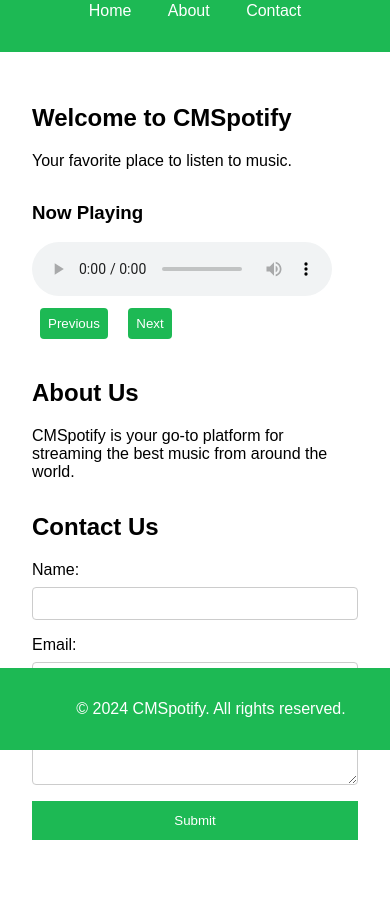
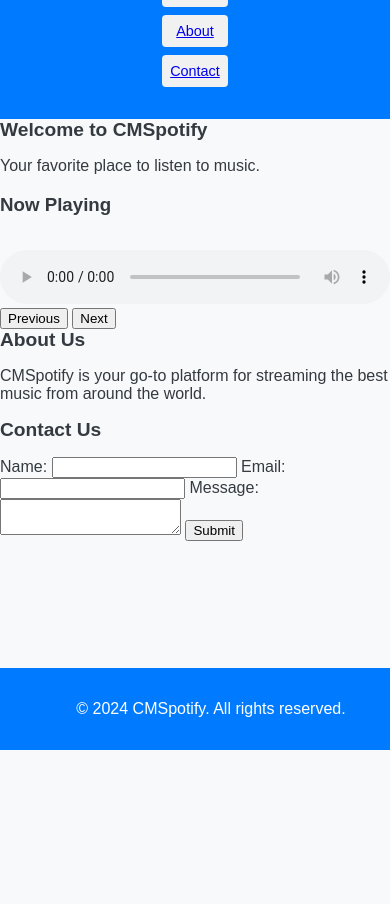
Before and after one commit to kaue431/CMBeats, a plain HTML site: page index.html in a window 390 px wide. Shown: the part 94-998 px from the top of the page. After the commit the page ends 844 px from the top, so only its background shows below. Drawn offline with Linux system fonts and the light colour scheme.

Commit message:
Update styles.css

```diff
--- a/styles.css
+++ b/styles.css
@@ -1,84 +1,141 @@
+:root {
+    --background-color: #f8f9fa;
+    --text-color: #343a40;
+    --header-footer-background: #007bff;
+    --card-background: #ffffff;
+    --card-shadow: rgba(0, 0, 0, 0.1);
+    --playlist-item-background: #f1f1f1;
+    --playlist-item-hover: #e2e6ea;
+}
+
 body {
     font-family: Arial, sans-serif;
+    background-color: var(--background-color);
+    color: var(--text-color);
     margin: 0;
     padding: 0;
-    box-sizing: border-box;
 }
 
 header {
-    background-color: #1DB954;
+    background-color: var(--header-footer-background);
     color: white;
     padding: 1rem;
     text-align: center;
+    display: flex;
+    justify-content: space-between;
+    align-items: center;
 }
 
-nav ul {
+h1 {
+    margin: 0;
+    font-size: 2.5rem;
+}
+
+#theme-toggle {
+    background: none;
+    border: 1px solid white;
+    color: white;
+    padding: 0.5rem 1rem;
+    cursor: pointer;
+    border-radius: 4px;
+}
+
+.container {
+    display: flex;
+    flex-wrap: wrap;
+    justify-content: center;
+    padding: 1rem;
+}
+
+.card {
+    background: var(--card-background);
+    border-radius: 8px;
+    box-shadow: 0 4px 8px var(--card-shadow);
+    margin: 1rem;
+    padding: 1rem;
+    flex: 1 1 300px;
+    max-width: 300px;
+}
+
+h2 {
+    font-size: 1.5rem;
+    margin-top: 0;
+}
+
+ul {
     list-style: none;
     padding: 0;
 }
 
-nav ul li {
-    display: inline;
-    margin: 0 1rem;
+li {
+    padding: 0.5rem;
+    margin: 0.5rem 0;
+    background-color: var(--playlist-item-background);
+    border-radius: 4px;
+    cursor: pointer;
+    transition: background-color 0.3s;
 }
 
-nav ul li a {
-    color: white;
-    text-decoration: none;
+li:hover {
+    background-color: var(--playlist-item-hover);
 }
 
-main {
-    padding: 2rem;
-}
-
-section {
-    margin-bottom: 2rem;
-}
-
-form {
-    display: flex;
-    flex-direction: column;
-}
-
-label {
-    margin-bottom: 0.5rem;
-}
-
-input, textarea {
-    margin-bottom: 1rem;
-    padding: 0.5rem;
-    border: 1px solid #ccc;
-    border-radius: 4px;
-}
-
-button {
-    background-color: #1DB954;
-    color: white;
-    border: none;
-    padding: 0.75rem;
-    cursor: pointer;
+audio {
+    width: 100%;
+    margin-top: 1rem;
 }
 
 footer {
-    background-color: #1DB954;
+    background-color: var(--header-footer-background);
     color: white;
     text-align: center;
     padding: 1rem;
     position: fixed;
+    width: 100%;
     bottom: 0;
-    width: 100%;
 }
 
-#music-player {
-    margin-top: 2rem;
+body.dark-mode {
+    --background-color: #343a40;
+    --text-color: #f8f9fa;
+    --header-footer-background: #1a1a1a;
+    --card-background: #4a4a4a;
+    --card-shadow: rgba(0, 0, 0, 0.5);
+    --playlist-item-background: #5a5a5a;
+    --playlist-item-hover: #6a6a6a;
 }
 
-#music-controls button {
-    background-color: #1DB954;
-    color: white;
-    border: none;
-    padding: 0.5rem;
-    margin: 0.5rem;
-    cursor: pointer;
-    border-radius: 4px;
+/* Responsividade */
+@media (max-width: 768px) {
+    header {
+        flex-direction: column;
+    }
+
+    .container {
+        flex-direction: column;
+        align-items: center;
+    }
+
+    .card {
+        max-width: 90%;
+    }
 }
+
+@media (max-width: 480px) {
+    h1 {
+        font-size: 2rem;
+    }
+
+    #theme-toggle {
+        padding: 0.3rem 0.5rem;
+        font-size: 0.9rem;
+    }
+
+    h2 {
+        font-size: 1.2rem;
+    }
+
+    li {
+        font-size: 0.9rem;
+    }
+}
```
